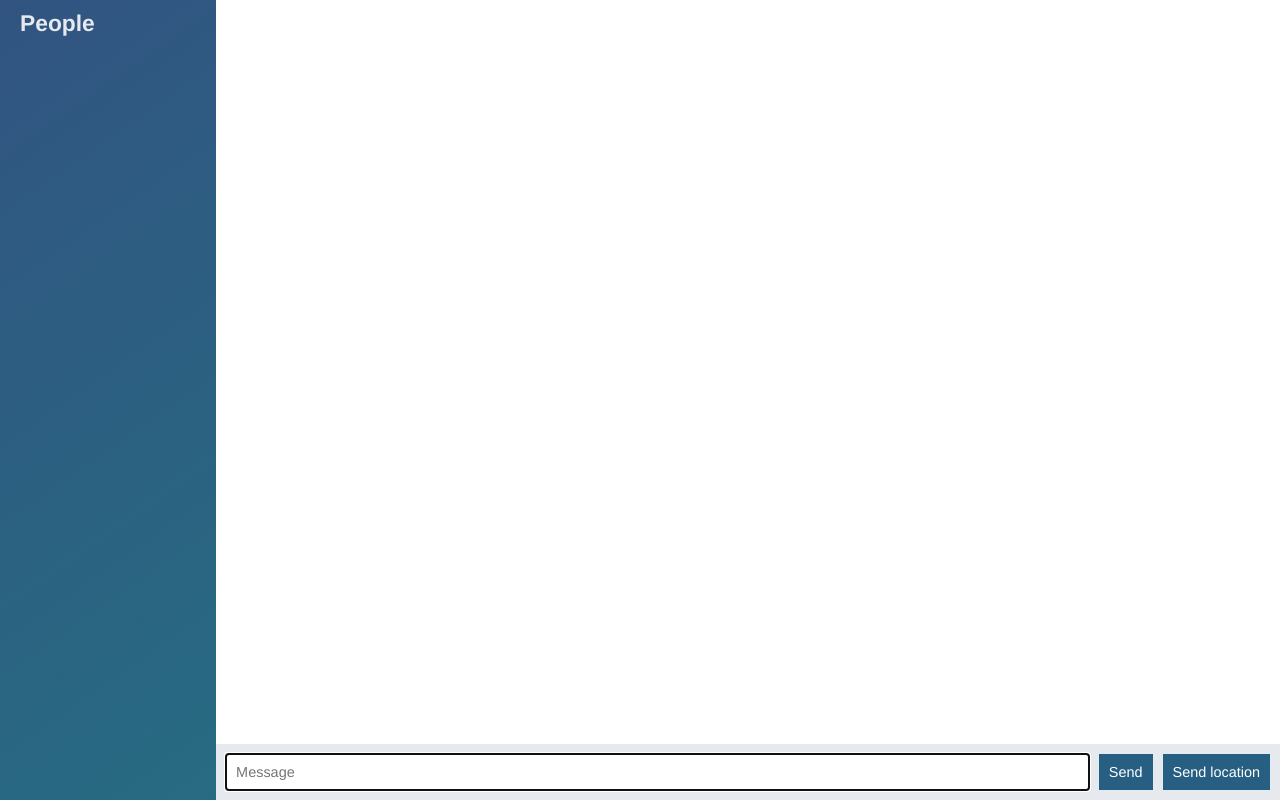
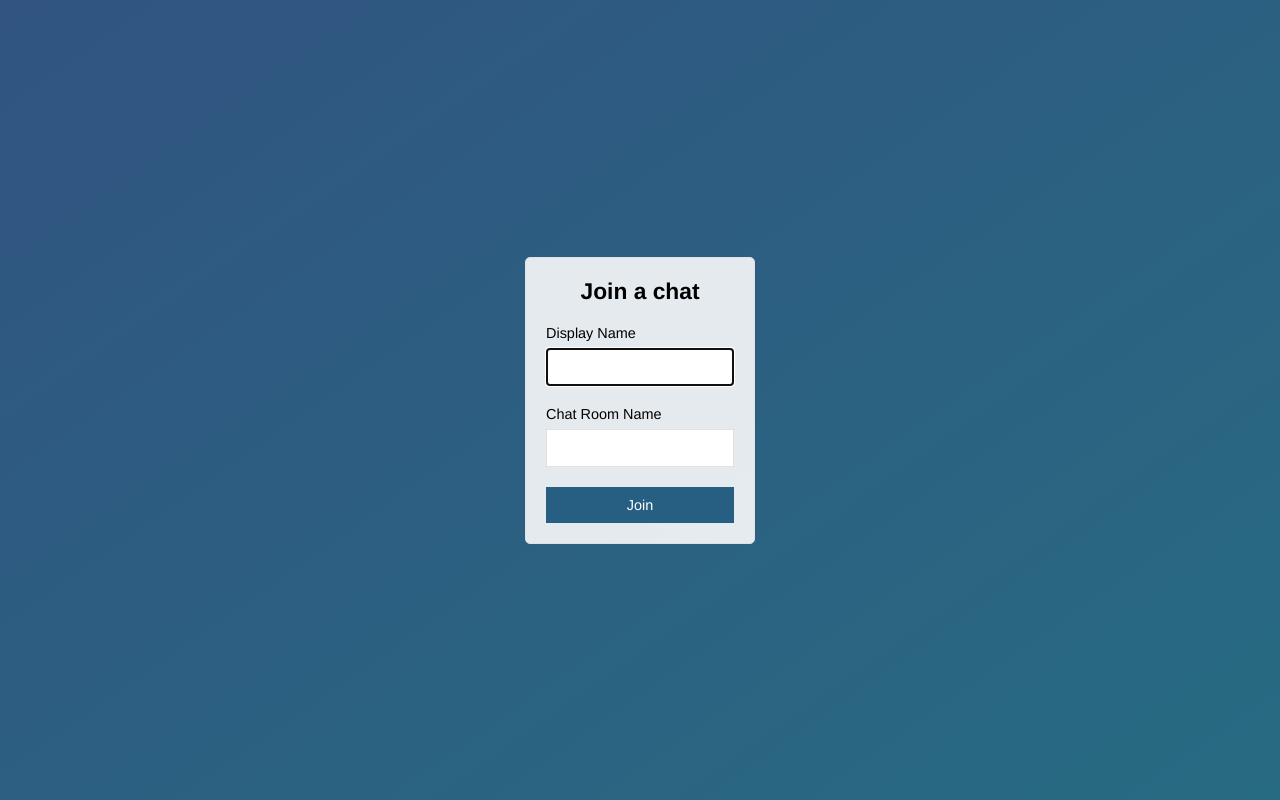
Before and after one commit to kiahamedi/node-chat-app, a website: page public/index.html in a window 1280 px wide. Drawn offline with nearby package versions, Linux system fonts and the light colour scheme; no server answers.

Commit message:
Added a join page to join a specific chat room

```diff
--- a/public/index.html
+++ b/public/index.html
@@ -4,63 +4,30 @@
 
 <head>
     <meta charset="utf-8">
+    <title>Join | ChatApp</title>
+    <meta name="viewport" content="width=device-width, initial-scale=1, user-scalable=no">
     <link rel="stylesheet" href="/css/styles.css">
 </head>
 
-<body class="chat">
-
-    <div class="chat__sidebar">
-        <h3>People</h3>
-        <div id="users">
-
-        </div>
+<body class="centered-form">
+    <div class="centered-form__form">
+        <form action="/chat.html">
+            <div class="form-field">
+                <h3>Join a chat</h3>
+            </div>
+            <div class="form-field">
+                <label>Display Name</label>
+                <input type="text" name="name" autofocus/>
+            </div>
+            <div class="form-field">
+                <label>Chat Room Name</label>
+                <input type="text" name="room" />
+            </div>
+            <div class="form-field">
+                <button>Join</button>
+            </div>
+        <form>
     </div>
-
-    <div class="chat__main">
-        <!-- All the messages in the chat app -->
-        <ol id="messages" class="chat__messages"></ol>
-
-        <div class="chat__footer">
-            <form id="message-form">
-                <input name="message" type="text" placeholder="Message" autofocus autocomplete="off" />
-                <button>Send</button>
-            </form>
-            <button id="send-location">Send location</button>
-        </div>
-    </div>
-
-    <!-- for markup using mustache.js to render in index.js-->
-    <script id="message-template" type="text/template">
-        <li class="message">
-            <div class="message__title">
-                <h4>{{from}}</h4>
-                <span>{{createdAt}}</span>
-            </div>
-            <div class="message__body">
-                <p>{{text}}</p>
-            </div>
-        </li>
-    </script>
-
-    <script id="location-message-template" type="text/template">
-        <li class="message">
-            <div class="message__title">
-                <h4>{{from}}</h4>
-                <span>{{createdAt}}</span>
-            </div>
-            <div class="message__body">
-                <a href="{{url}}" target="_blank">My current location</a>
-            </div>
-        </li>
-    </script>
-
-    <!-- Javascript runs after socket io loads -->
-    <script src="/socket.io/socket.io.js"></script>
-    <script src="/js/libs/jquery-3.1.1.min.js"></script>
-    <script src="/js/libs/moment.js"></script>
-    <script src="/js/libs/mustache.js"></script>
-    <script src="/js/index.js"></script>
-
 </body>
 
 </html>
--- a/public/js/index.js
+++ b/public/js/chat.js.js
@@ -1,7 +1,7 @@
 var socket         = io();
 var locationButton = $('#send-location');
 
-// auto-scrolling
+// auto-scrolling if user can see the bottom most message
 function scrollToBottom() {
     // Selectors
     var messages          = $('#messages');
```
Also changed, not shown: public/chat.html (added, +68 -0 lines).
